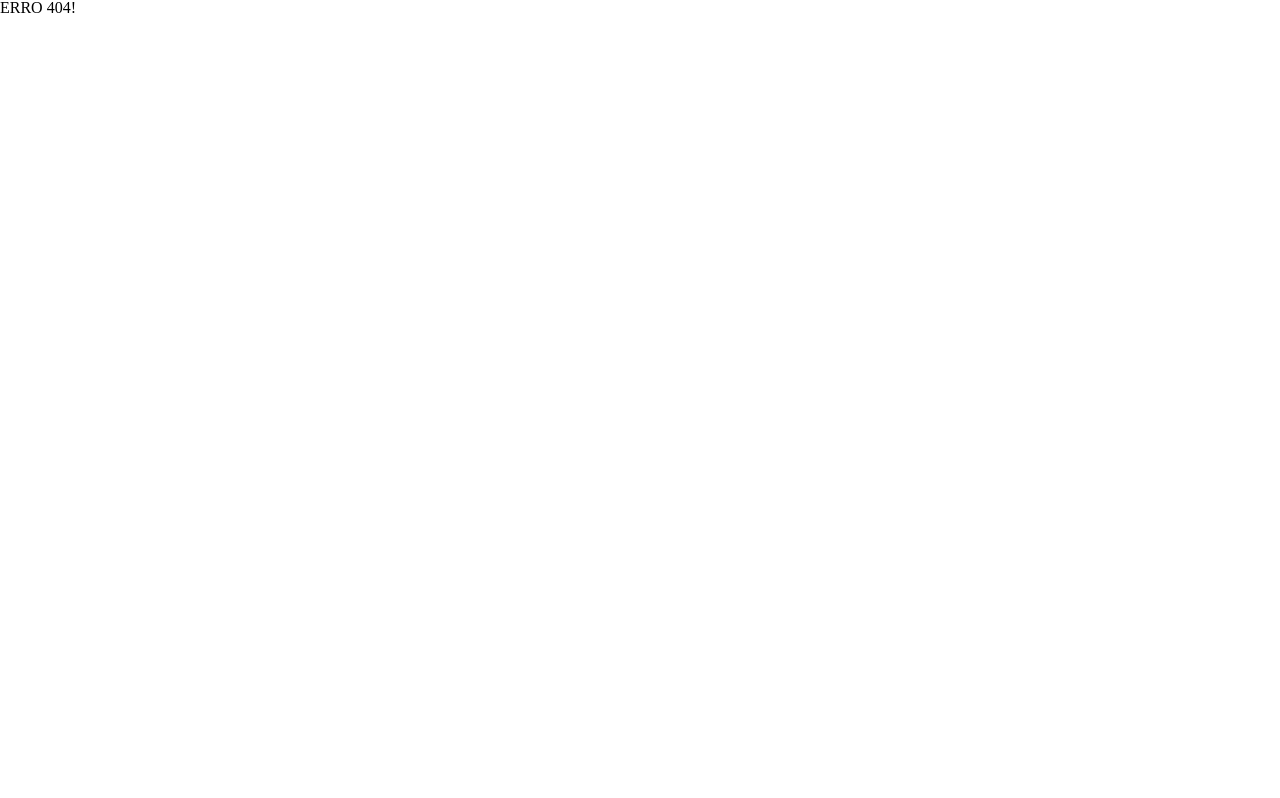
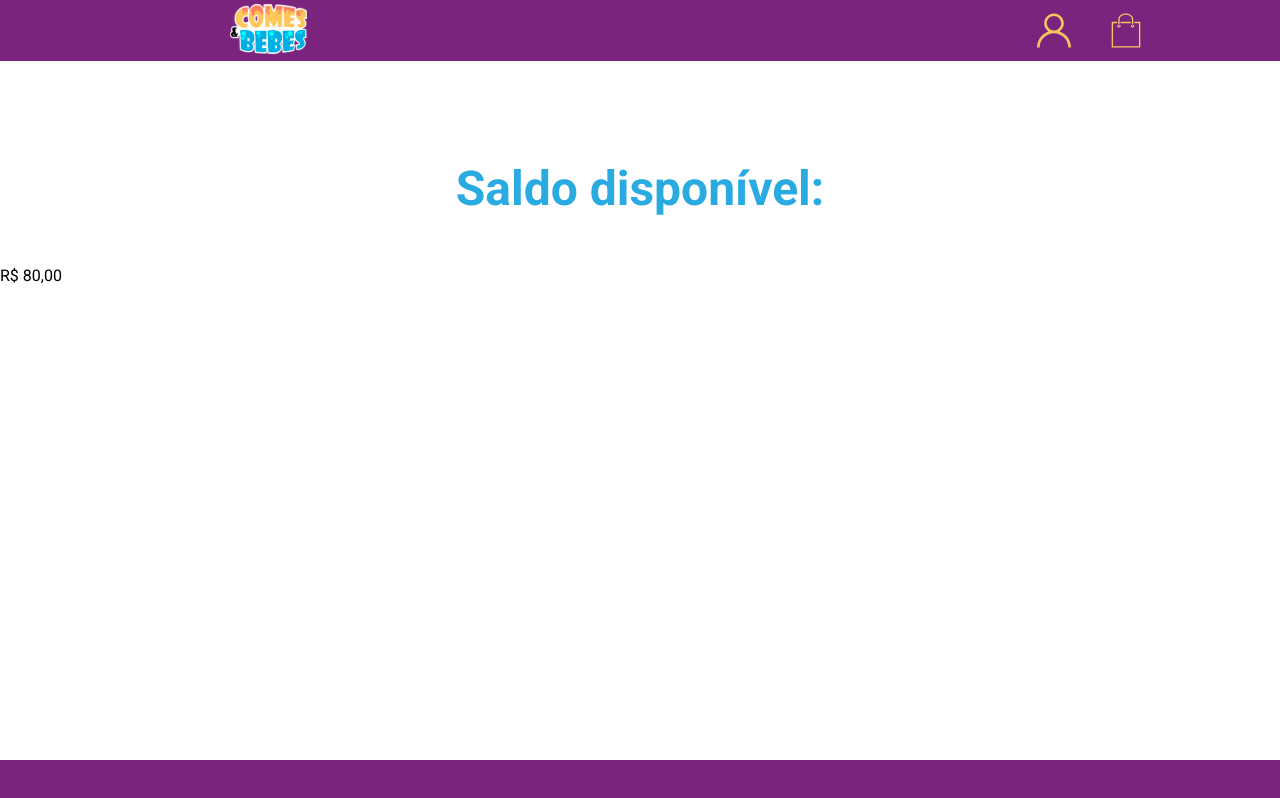
Before and after one commit to ThyagoFontenele/Projeto-final-deploy, a React (Create React App) app: page /wallet-a in a window 1280 px wide. Before the commit this address led to /404. Built offline with nearby package versions, Linux system fonts and the light colour scheme.

Commit message:
wallet a

```diff
--- /dev/null
+++ b/src/pages/WalletA/WalletA.jsx
@@ -0,0 +1,28 @@
+import React from 'react'
+import Header from '../../components/Header/HeaderUserLogged/HeaderUserLogged'
+import Footer from '../../components/Footer/Footer'
+
+function WalletA() {
+    return (
+        <div>
+            <header>
+                <Header/>
+            </header>
+
+            <main>
+                <div>
+                    <h1 className="user-h1">Saldo disponível:</h1>
+                    <p>R$ 80,00</p>
+                </div>
+
+                <div>
+
+                </div>
+            </main>
+
+            <Footer/>
+        </div>
+    )
+}
+
+export default WalletA
--- a/src/routes/routes.js
+++ b/src/routes/routes.js
@@ -11,6 +11,7 @@ import Deliveryman from '../pages/Deliveryman/Deliveryman'
 import EditInfo from '../pages/EditInfo1/EditInfo1'
 import UserLoggedIconClicked from '../pages/UserLoggedIconClicked/UserLoggedIconClicked'
 import UserLoggedCartClicked from '../pages/UserLoggedCartClicked/UserLoggedCartClicked'
+import WalletA from '../pages/WalletA/WalletA'
 import { BrowserRouter as Router, Switch, Route, Redirect } from 'react-router-dom'
 function routes() {
     return (
@@ -57,6 +58,10 @@ function routes() {
                     <UserLoggedCartClicked/>
                 </Route>
 
+                <Route exact path="/wallet-a">
+                    <WalletA/>
+                </Route>
+
                 <Route exact path="/404">
                         <NotFound/>
                 </Route>
```
